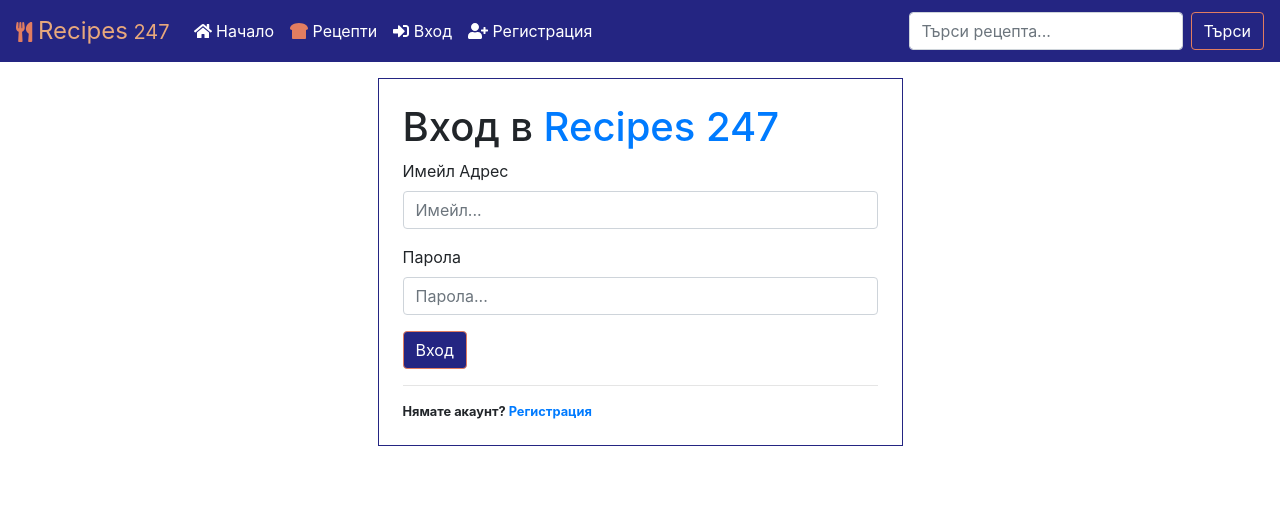
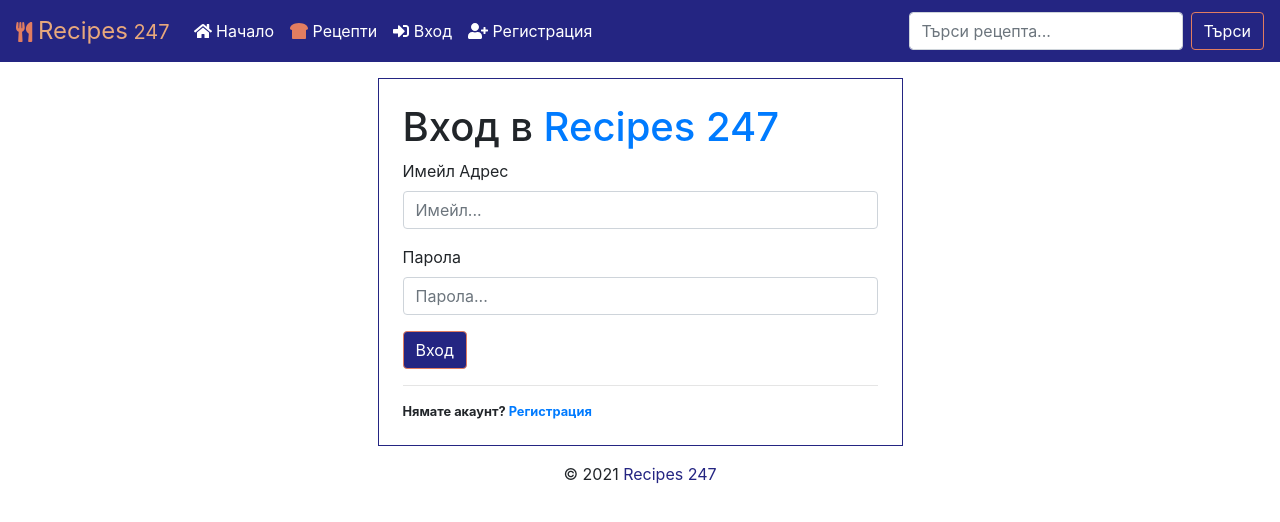
Before and after one commit to vanchobe/recipe247, a React (Create React App) app: page /login in a window 1280 px wide. Shown: the top 522 px of the page. Built offline with nearby package versions, Linux system fonts and the light colour scheme; no server answers.

Commit message:
add footer component and add some styles

```diff
--- a/src/App.js
+++ b/src/App.js
@@ -26,6 +26,7 @@ import EditRecipe from './components/EditRecipe/EditRecipe';
 import Profile from './components/Profile/Profile';
 import UserProfile from './components/UserProfile';
 import Header from './components/Header';
+import Footer from './components/Footer';
 import "react-loader-spinner/dist/loader/css/react-spinner-loader.css";
 import Loader from "react-loader-spinner";
 
@@ -79,6 +80,7 @@ function App() {
 
       </Switch>
       </Container>
+      <Footer />
     </Router>
     </UserContext.Provider>
 
--- /dev/null
+++ b/src/components/Footer/Footer.js
@@ -0,0 +1,27 @@
+import { Component } from 'react';
+import styles from './Footer.module.css';
+import { Link } from 'react-router-dom';
+
+class Footer extends Component {
+    constructor(props) {
+      super(props);
+      this.state = {
+        currentYear: new Date().getFullYear()
+      }
+    }
+
+    render() {
+      return (
+        <footer className={styles.footer}>
+
+        <div className="text-center p-3">
+          © { this.state.currentYear }
+          <Link className={styles.footerLink} to="/"> Recipes 247</Link>
+        </div>
+
+      </footer>
+      );
+    }
+  }
+
+export default Footer;
--- /dev/null
+++ b/src/components/Footer/Footer.module.css
@@ -0,0 +1,7 @@
+.footerLink{
+
+    color: #242582;
+}
+.footerLink:hover{
+    color: #242582;
+}
--- /dev/null
+++ b/src/components/Footer/index.js
@@ -0,0 +1 @@
+export {default} from './Footer';
--- a/src/components/Profile/Profile.module.css
+++ b/src/components/Profile/Profile.module.css
@@ -74,3 +74,6 @@
     font-weight: bold;
     margin-left: 1rem;
 }
+.addRecipeBtn:hover {
+  color: #d9e258;;
+}
--- a/src/index.css
+++ b/src/index.css
@@ -98,6 +98,9 @@ code {
 }
 /* end of change color of font awesome icons */
 
+
+/* Change recipe loader */
+
 .recipes-loader{
   position: fixed;
   top: 30%;
```
